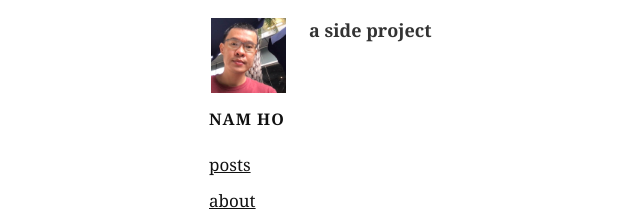
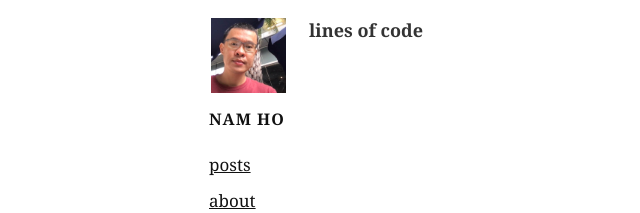
Before and after one commit to hotrannam/hotrannam.github.io, a Jekyll site: the page built from index.html, in a window 1280 px wide. Shown: the top 213 px of the page, without its empty margins (31-671 px from the left). Built offline with Jekyll 4.4.1, drawn with Linux system fonts in a browser that asks for light colours; nearby versions of some CDN libraries.

Commit message:
Update index.html

```diff
--- a/index.html
+++ b/index.html
@@ -4,7 +4,7 @@ title: "home"
 ---
 
 <section class="content">
-  <h3>a side project</h3>
+  <h3>lines of code</h3>
   <ul class="listing">
     {% for post in site.posts %}
       {% unless post.draft %}
```
